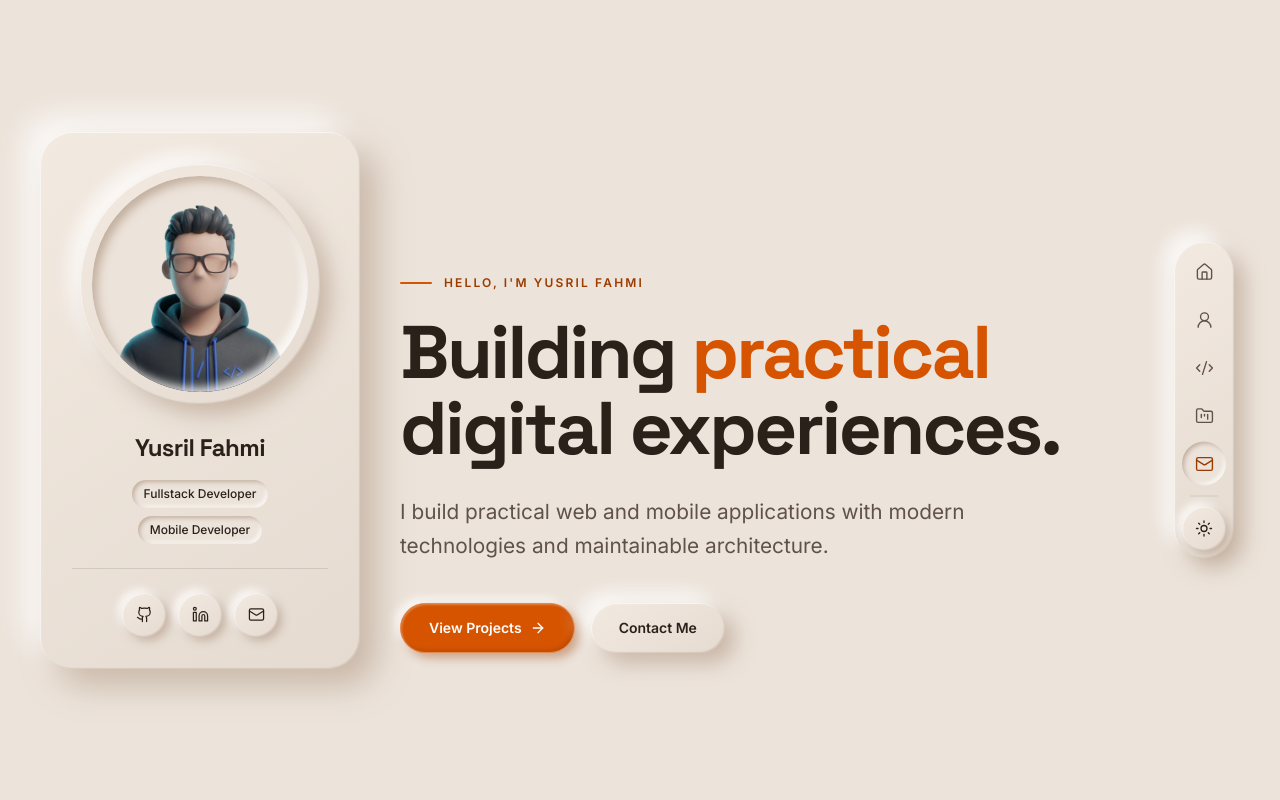
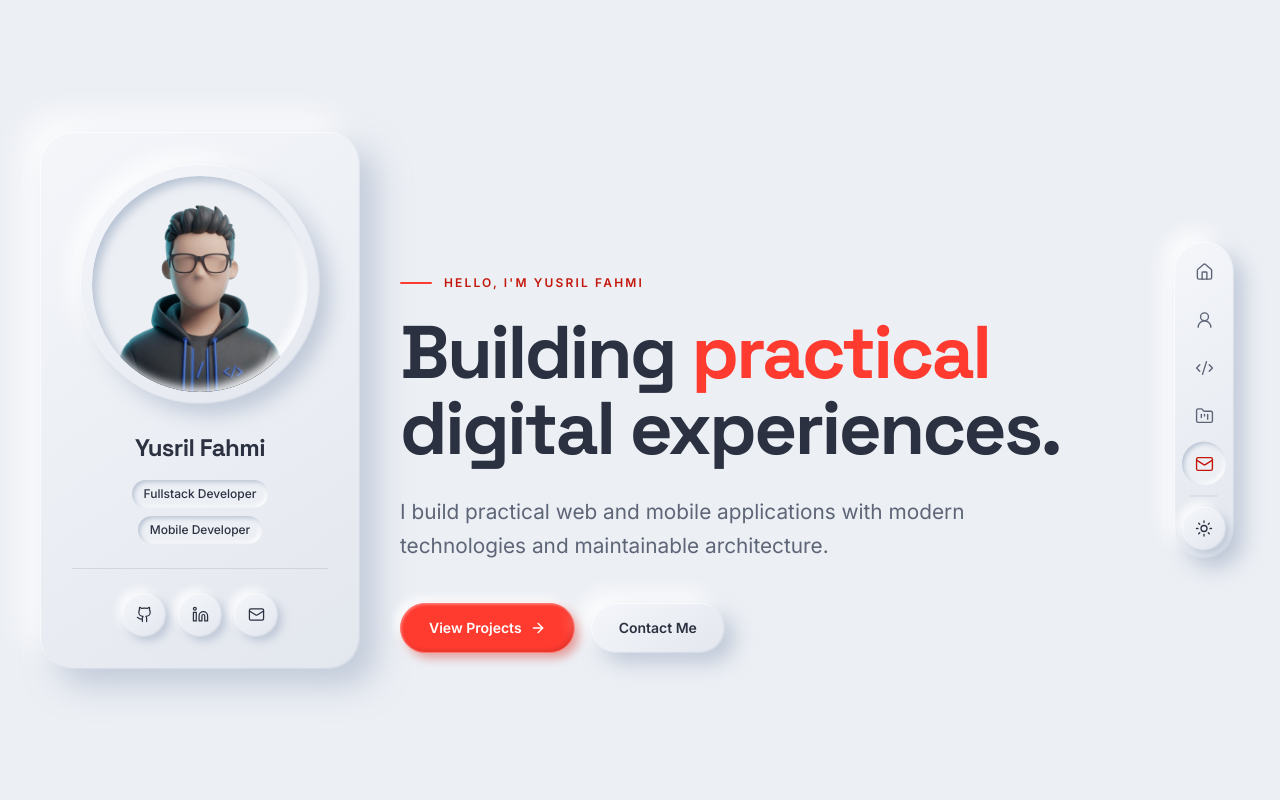
Before and after one commit to joesrilfahmi/myportfolio-nextjs, a Next.js app: page / in a window 1280 px wide. Shown: the top 800 px of the page. Built offline with nearby package versions, Linux system fonts and the light colour scheme; no server answers.

Commit message:
mengubah warna

```diff
--- a/app/globals.css
+++ b/app/globals.css
@@ -17,16 +17,20 @@
 }
 
 /* ------------------------------------------------------------------
-   Design tokens - Professional Orange Neumorphism
+   Design tokens - Soft UI Neumorphism (cool gray + red accent)
 
-   Brand key: #D65400. Neumorphism needs the page and its surfaces to
-   share one colour, so background / surface / raised / inset are the
-   same warm base; depth comes from a faint gradient and paired shadows.
+   Palette taken from the "Neumorphic Soft UI" reference:
+   light = cool blue-gray base, dark = neutral charcoal,
+   accent = vivid red (#ff3b30) like the heart button.
+
+   Neumorphism needs the page and its surfaces to share one colour,
+   so background / surface / raised / inset are the same base; depth
+   comes from a faint gradient and paired shadows.
 
    Contrast (WCAG), measured on the base and both gradient ends:
-     foreground  >= 11.5:1     muted       >= 5.5:1
+     foreground  >= 11:1       muted       >= 5:1
      primary-ink >= 5.0:1      (text, icons and the focus ring)
-     primary-foreground on --primary = 4.7:1 (white would be 4.1:1, so
+     primary-foreground on --primary = 5.4:1 (white would be 3.6:1, so
      the primary button uses dark text).
    `--primary` itself is only used for fills and decoration (>= 3:1).
    ------------------------------------------------------------------ */
@@ -35,74 +39,74 @@
   color-scheme: light;
   --ease: cubic-bezier(0.22, 1, 0.36, 1);
 
-  /* Warm off-white base */
-  --background: #ece3da;
-  --surface: #ece3da;
-  --surface-raised: #ece3da;
-  --surface-inset: #ece3da;
-  --surface-from: #f2e9e0;
-  --surface-to: #e5dbd1;
+  /* Cool blue-gray base */
+  --background: #eceff4;
+  --surface: #eceff4;
+  --surface-raised: #eceff4;
+  --surface-inset: #eceff4;
+  --surface-from: #f4f6fa;
+  --surface-to: #e3e7ee;
 
   /* Text */
-  --foreground: #2a211b;
-  --muted: #5f5249;
+  --foreground: #2b3140;
+  --muted: #5d6577;
   --border: color-mix(in srgb, var(--foreground) 12%, transparent);
 
-  /* Orange identity */
-  --primary: #d65400;
-  --primary-hover: #e15b05;
-  --primary-active: #d65400;
-  --primary-foreground: #140c07;
-  --primary-ink: #9c3b00; /* text-safe orange on light surfaces */
+  /* Red identity */
+  --primary: #ff3b30;
+  --primary-hover: #ff5046;
+  --primary-active: #f0281d;
+  --primary-foreground: #140605;
+  --primary-ink: #c4170c; /* text-safe red on light surfaces */
   --primary-soft: color-mix(in srgb, var(--primary) 12%, transparent);
-  --primary-muted: #d9946a; /* decorative strokes and fills */
+  --primary-muted: #f19a94; /* decorative strokes and fills */
 
   --danger: #b3261e;
 
-  /* Shadows: warm-tinted dark + white highlight */
-  --shadow-dark: rgb(166 140 118 / 0.5);
-  --shadow-dark-inset: rgb(166 140 118 / 0.6);
-  --shadow-light: rgb(255 255 255 / 0.85);
-  --edge-light: rgb(255 255 255 / 0.65);
-  --edge-dark: rgb(166 140 118 / 0.25);
+  /* Shadows: cool blue-gray dark + white highlight */
+  --shadow-dark: rgb(163 177 198 / 0.6);
+  --shadow-dark-inset: rgb(163 177 198 / 0.7);
+  --shadow-light: rgb(255 255 255 / 0.9);
+  --edge-light: rgb(255 255 255 / 0.7);
+  --edge-dark: rgb(163 177 198 / 0.25);
 
-  /* Primary button depth */
-  --primary-shadow-dark: rgb(150 60 0 / 0.38);
-  --primary-shadow-light: rgb(255 255 255 / 0.7);
+  /* Primary button depth (red glow like the heart button) */
+  --primary-shadow-dark: rgb(214 40 30 / 0.4);
+  --primary-shadow-light: rgb(255 255 255 / 0.8);
 }
 
 .dark {
   color-scheme: dark;
 
-  /* Deep charcoal with a warm undertone */
-  --background: #27221e;
-  --surface: #27221e;
-  --surface-raised: #27221e;
-  --surface-inset: #27221e;
-  --surface-from: #2d2824;
-  --surface-to: #211d1a;
+  /* Neutral charcoal */
+  --background: #28292d;
+  --surface: #28292d;
+  --surface-raised: #28292d;
+  --surface-inset: #28292d;
+  --surface-from: #2e2f34;
+  --surface-to: #232427;
 
-  --foreground: #f1e9e2;
-  --muted: #b3a79c;
+  --foreground: #eceef2;
+  --muted: #a0a5b0;
 
   /* Same brand key; -ink is the lighter tint for text on dark surfaces */
-  --primary: #d65400;
-  --primary-hover: #e15b05;
-  --primary-active: #d65400;
-  --primary-foreground: #140c07;
-  --primary-ink: #ff8c4a;
-  --primary-muted: #a4521e;
+  --primary: #ff3b30;
+  --primary-hover: #ff5046;
+  --primary-active: #f0281d;
+  --primary-foreground: #140605;
+  --primary-ink: #ff7a70;
+  --primary-muted: #a8342d;
 
   --danger: #ff8a80;
 
-  --shadow-dark: rgb(8 6 5 / 0.7);
-  --shadow-dark-inset: rgb(8 6 5 / 0.8);
-  --shadow-light: rgb(88 76 68 / 0.38);
-  --edge-light: rgb(120 104 94 / 0.16);
-  --edge-dark: rgb(8 6 5 / 0.5);
+  --shadow-dark: rgb(14 15 17 / 0.75);
+  --shadow-dark-inset: rgb(14 15 17 / 0.85);
+  --shadow-light: rgb(72 74 82 / 0.4);
+  --edge-light: rgb(110 113 122 / 0.16);
+  --edge-dark: rgb(10 11 13 / 0.5);
 
-  --primary-shadow-dark: rgb(8 6 5 / 0.6);
-  --primary-shadow-light: rgb(255 140 74 / 0.14);
+  --primary-shadow-dark: rgb(8 8 10 / 0.6);
+  --primary-shadow-light: rgb(255 90 80 / 0.14);
 }
 
 /* Expose the tokens as Tailwind utilities (bg-surface, text-primary-ink...) */
@@ -312,7 +316,7 @@
     transform: translateY(0);
   }
 
-  /* Primary action: a solid orange key with tactile neumorphic depth. */
+  /* Primary action: a solid red key with tactile neumorphic depth. */
   .btn-primary {
     color: var(--primary-foreground);
     background-color: var(--primary);
@@ -339,6 +343,7 @@
     }
   }
   .btn-primary:active:not(:disabled) {
+    background-color: var(--primary-active);
     transform: translateY(0);
     box-shadow:
       inset 4px 4px 8px rgb(0 0 0 / 0.26),
```
